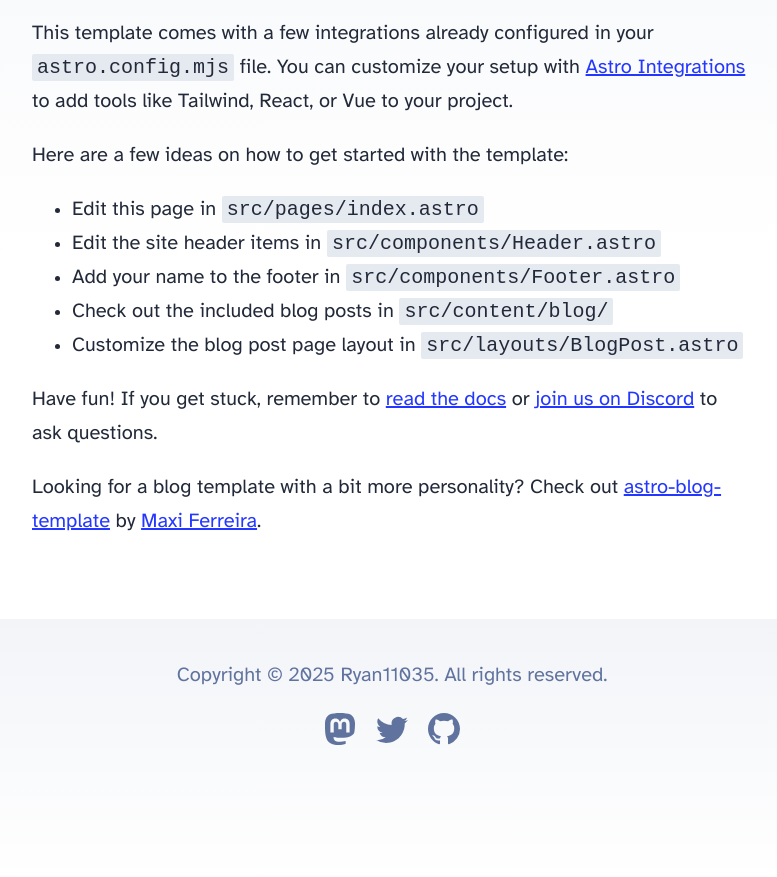
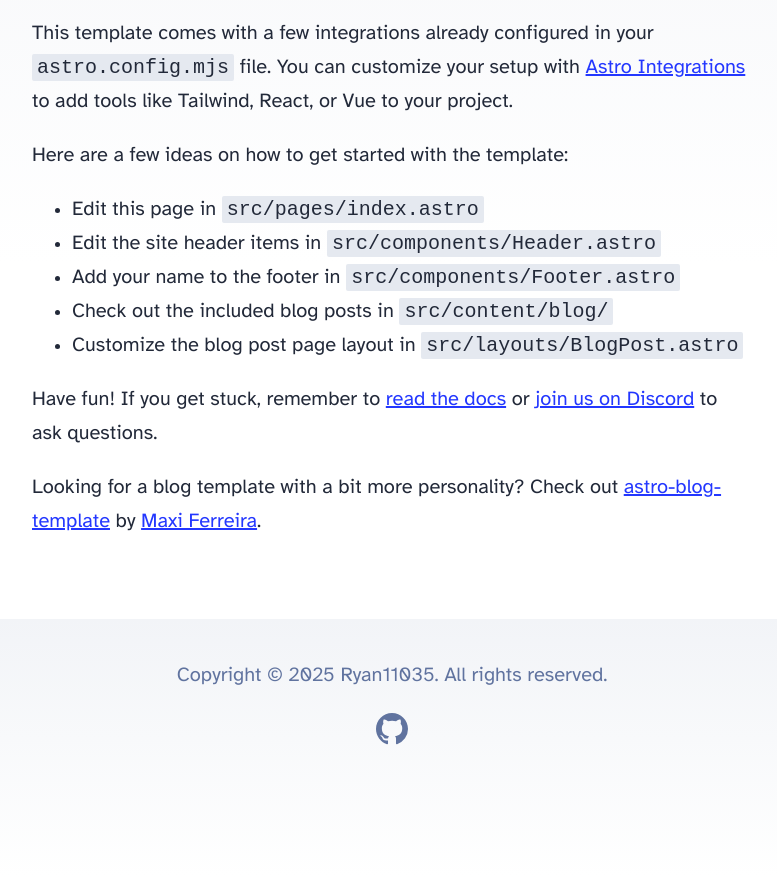
Before and after one commit to Ryan110781/ryan110781.github.io, an Astro site: page / in a window 1280 px wide. Shown: the part 336-1213 px from the top of the page, without its empty margins (248-1025 px from the left). Built offline with nearby package versions, Linux system fonts and the light colour scheme; Astro itself is replaced by a stand-in of ours.

Commit message:
Update Footer.astro

```diff
--- a/src/components/Footer.astro
+++ b/src/components/Footer.astro
@@ -5,31 +5,8 @@ const today = new Date();
 <footer>
 	Copyright &copy; {today.getFullYear()} Ryan11035. All rights reserved.
 	<div class="social-links">
-		<a href="https://m.webtoo.ls/@astro" target="_blank">
-			<span class="sr-only">Follow Astro on Mastodon</span>
-			<svg
-				viewBox="0 0 16 16"
-				aria-hidden="true"
-				width="32"
-				height="32"
-				astro-icon="social/mastodon"
-				><path
-					fill="currentColor"
-					d="M11.19 12.195c2.016-.24 3.77-1.475 3.99-2.603.348-1.778.32-4.339.32-4.339 0-3.47-2.286-4.488-2.286-4.488C12.062.238 10.083.017 8.027 0h-.05C5.92.017 3.942.238 2.79.765c0 0-2.285 1.017-2.285 4.488l-.002.662c-.004.64-.007 1.35.011 2.091.083 3.394.626 6.74 3.78 7.57 1.454.383 2.703.463 3.709.408 1.823-.1 2.847-.647 2.847-.647l-.06-1.317s-1.303.41-2.767.36c-1.45-.05-2.98-.156-3.215-1.928a3.614 3.614 0 0 1-.033-.496s1.424.346 3.228.428c1.103.05 2.137-.064 3.188-.189zm1.613-2.47H11.13v-4.08c0-.859-.364-1.295-1.091-1.295-.804 0-1.207.517-1.207 1.541v2.233H7.168V5.89c0-1.024-.403-1.541-1.207-1.541-.727 0-1.091.436-1.091 1.296v4.079H3.197V5.522c0-.859.22-1.541.66-2.046.456-.505 1.052-.764 1.793-.764.856 0 1.504.328 1.933.983L8 4.39l.417-.695c.429-.655 1.077-.983 1.934-.983.74 0 1.336.259 1.791.764.442.505.661 1.187.661 2.046v4.203z"
-				></path></svg
-			>
-		</a>
-		<a href="https://twitter.com/astrodotbuild" target="_blank">
-			<span class="sr-only">Follow Astro on Twitter</span>
-			<svg viewBox="0 0 16 16" aria-hidden="true" width="32" height="32" astro-icon="social/twitter"
-				><path
-					fill="currentColor"
-					d="M5.026 15c6.038 0 9.341-5.003 9.341-9.334 0-.14 0-.282-.006-.422A6.685 6.685 0 0 0 16 3.542a6.658 6.658 0 0 1-1.889.518 3.301 3.301 0 0 0 1.447-1.817 6.533 6.533 0 0 1-2.087.793A3.286 3.286 0 0 0 7.875 6.03a9.325 9.325 0 0 1-6.767-3.429 3.289 3.289 0 0 0 1.018 4.382A3.323 3.323 0 0 1 .64 6.575v.045a3.288 3.288 0 0 0 2.632 3.218 3.203 3.203 0 0 1-.865.115 3.23 3.23 0 0 1-.614-.057 3.283 3.283 0 0 0 3.067 2.277A6.588 6.588 0 0 1 .78 13.58a6.32 6.32 0 0 1-.78-.045A9.344 9.344 0 0 0 5.026 15z"
-				></path></svg
-			>
-		</a>
-		<a href="https://github.com/withastro/astro" target="_blank">
-			<span class="sr-only">Go to Astro's GitHub repo</span>
+		<a href="https://github.com/ryan110781" target="_blank">
+			<span class="sr-only">Ryan11035 的 Github</span>
 			<svg viewBox="0 0 16 16" aria-hidden="true" width="32" height="32" astro-icon="social/github"
 				><path
 					fill="currentColor"
```
